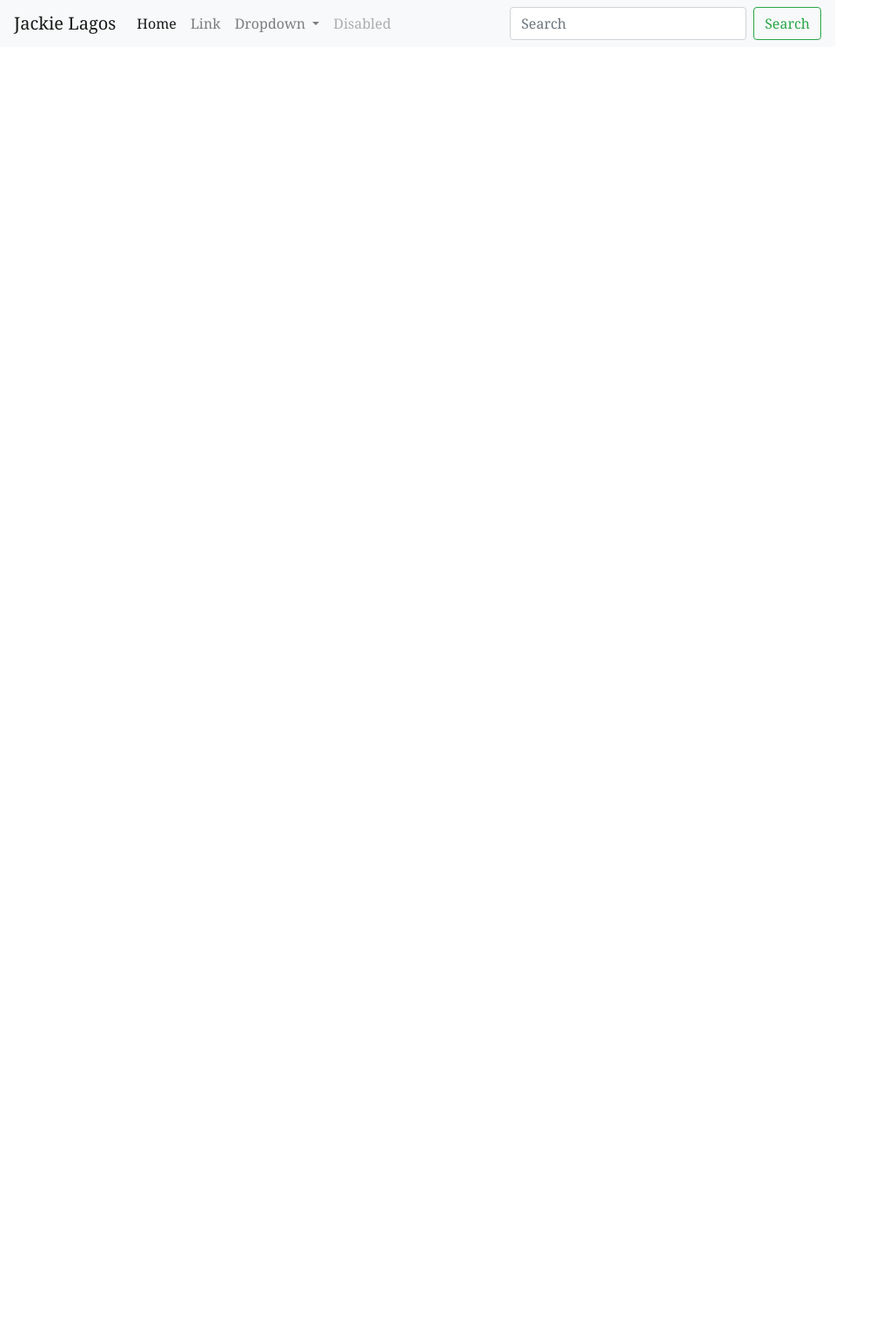
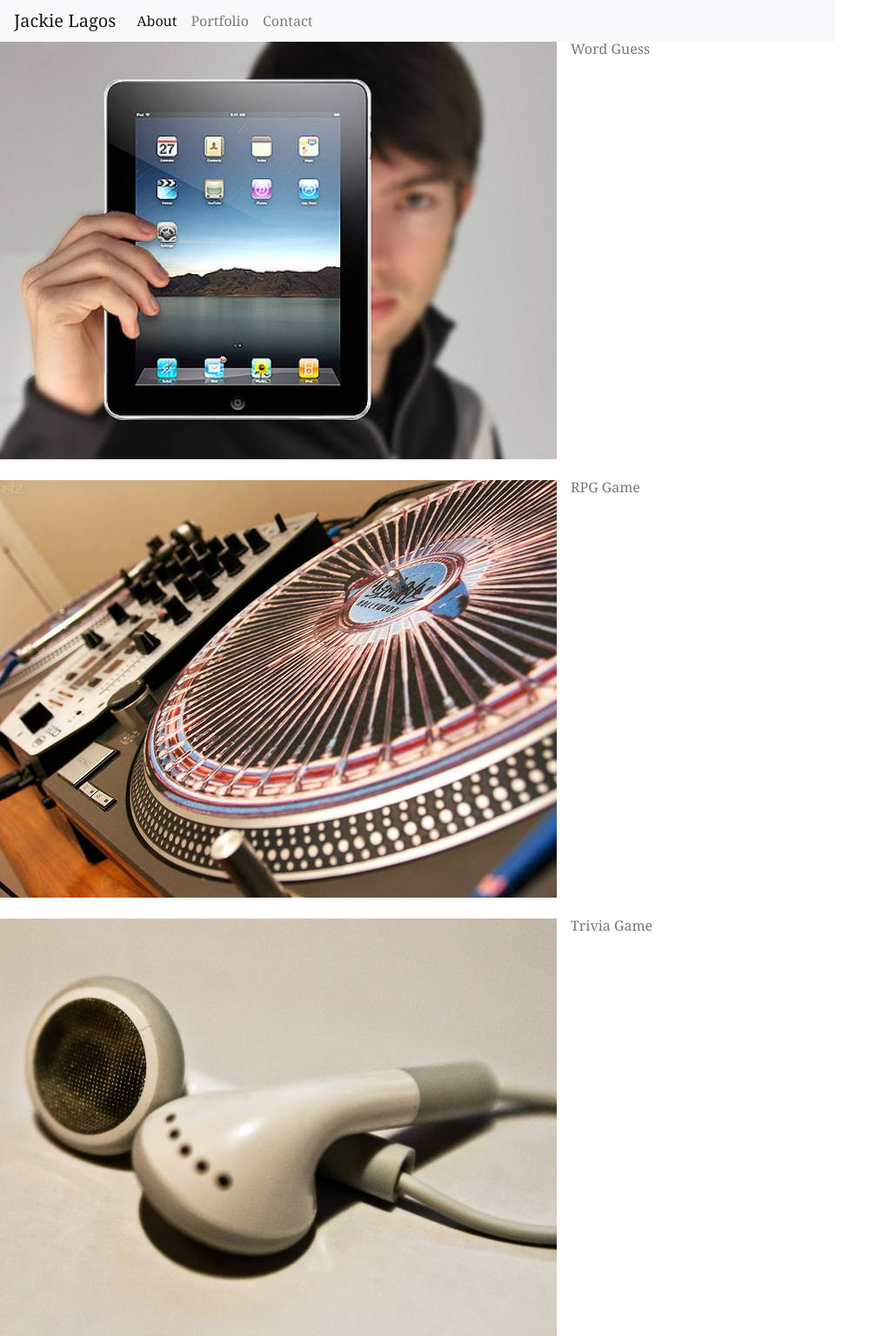
Before and after one commit to jackielagos/Bootstrapportfolio2, a plain HTML site: page portfolio.html in a window 1280 px wide. Shown: the whole page at 87% size, without its empty margins (0-1007 px from the left). Before the commit the page ends 800 px from the top, so only its background shows below. Drawn offline with nearby package versions, Linux system fonts and the light colour scheme.

Commit message:
portfolio2

```diff
--- a/portfolio.html
+++ b/portfolio.html
@@ -13,38 +13,52 @@
 <body>
   <nav class="navbar navbar-expand-lg navbar-light bg-light">
     <a class="navbar-brand" href="#">Jackie Lagos</a>
-        <button class="navbar-toggler" type="button" data-toggle="collapse" data-target="#navbarSupportedContent" aria-controls="navbarSupportedContent" aria-expanded="false" aria-label="Toggle navigation">
+    <button class="navbar-toggler" type="button" data-toggle="collapse" data-target="#navbarSupportedContent" aria-controls="navbarSupportedContent" aria-expanded="false" aria-label="Toggle navigation" a href="https://jackielagos.github.io/Bootstrap-Portfolio/index.html">
       <span class="navbar-toggler-icon"></span>
     </button>
 
     <div class="collapse navbar-collapse" id="navbarSupportedContent">
       <ul class="navbar-nav mr-auto">
         <li class="nav-item active">
-              <a class="nav-link" href="#">Home <span class="sr-only">(current)</span></a>
+          <a class="nav-link" a href="https://jackielagos.github.io/Bootstrapportfolio2/index.html">About <span class="sr-only">(current)</span></a>
         </li>
         <li class="nav-item">
-              <a class="nav-link" href="#">Link</a>
-            </li>
-            <li class="nav-item dropdown">
-              <a class="nav-link dropdown-toggle" href="#" id="navbarDropdown" role="button" data-toggle="dropdown" aria-haspopup="true" aria-expanded="false">
-                Dropdown
-              </a>
-              <div class="dropdown-menu" aria-labelledby="navbarDropdown">
-                <a class="dropdown-item" href="#">Action</a>
-                <a class="dropdown-item" href="#">Another action</a>
-                <div class="dropdown-divider"></div>
-                <a class="dropdown-item" href="#">Something else here</a>
-              </div>
+          <a class="nav-link" a href="https://jackielagos.github.io/Bootstrapportfolio2/portfolio.html">Portfolio</a>
         </li>
         <li class="nav-item">
+                <a class="nav-link" a href="https://jackielagos.github.io/Bootstrapportfolio2/contact.html">Contact</a>
+              </li>
+
+    <!--<li class="nav-item">
           <a class="nav-link disabled" href="#">Disabled</a>
         </li>
       </ul>
       <form class="form-inline my-2 my-lg-0">
        <input class="form-control mr-sm-2" type="search" placeholder="Search" aria-label="Search">
         <button class="btn btn-outline-success my-2 my-sm-0" type="submit">Search</button>
-          </form>
+      </form>-->
     </div>
   </nav>
+
+      <ul class="list-unstyled">
+        <li class="media">
+          <img class="mr-3" src="assets/images/technics-q-c-640-480-1.jpg" alt="Generic placeholder image">
+          <div class="media-body">
+            <h5 class="mt-0 mb-1">Word Guess</h5>
+          </div>
+        </li>
+        <li class="media my-4">
+          <img class="mr-3" src="assets/images/technics-q-c-640-480-2.jpg" alt="Generic placeholder image">
+          <div class="media-body">
+            <h5 class="mt-0 mb-1">RPG Game</h5>
+          </div>
+        </li>
+        <li class="media">
+          <img class="mr-3" src="assets/images/technics-q-c-640-480-5.jpg" alt="Generic placeholder image">
+          <div class="media-body">
+            <h5 class="mt-0 mb-1">Trivia Game</h5>
+          </div>
+        </li>
+      </ul>
       </body>
       </html>
```
Also changed, not shown: contact.html (+1 -1 lines), Assets/images/technics-q-c-640-480-1.jpg (added), Assets/images/technics-q-c-640-480-2.jpg (added), Assets/images/technics-q-c-640-480-5.jpg (added), Assets/images/technics-q-c-640-480-7.jpg (added), Assets/images/technics-q-c-640-480-9.jpg (added). Lines whose indentation alone changed are shown as unchanged.
